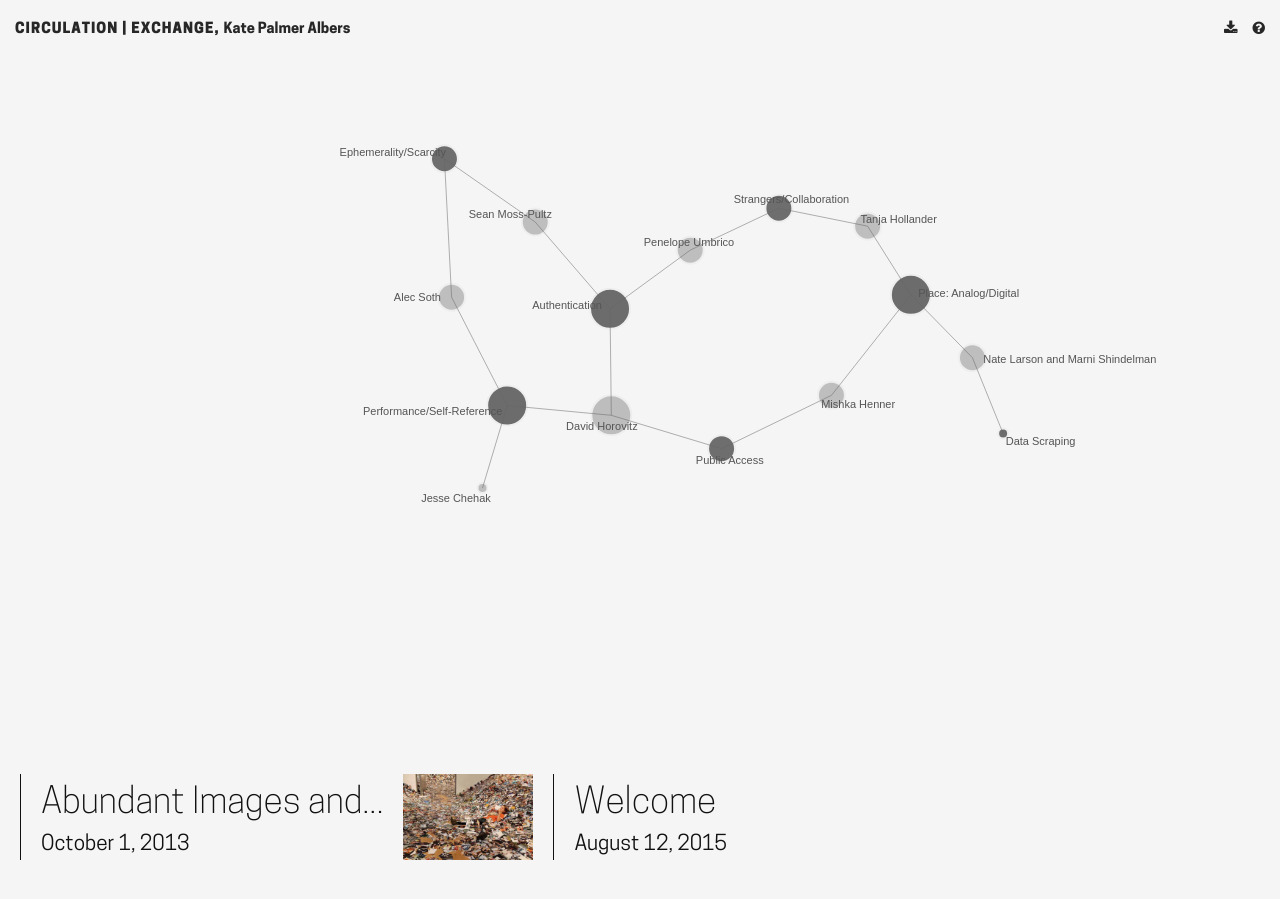
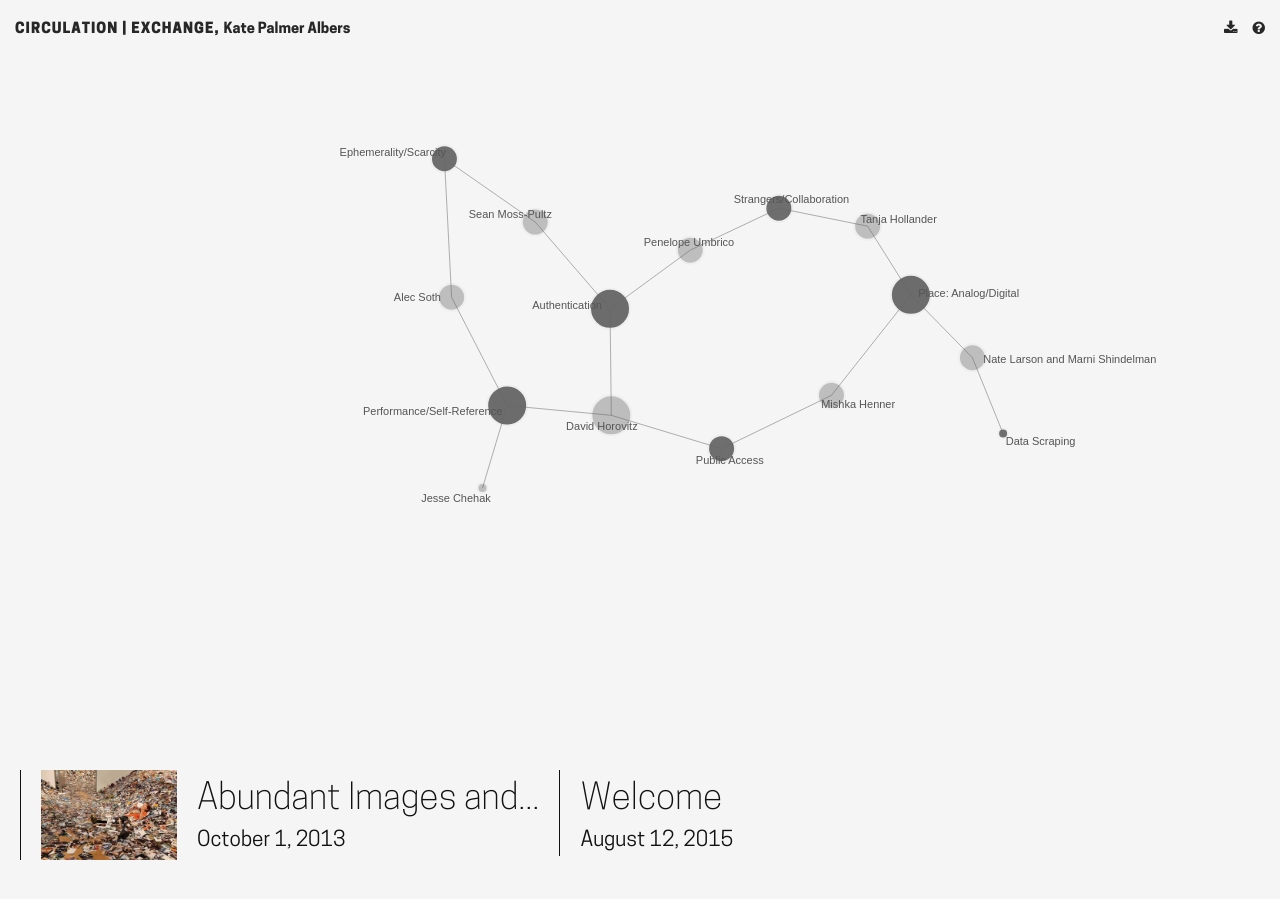
Before and after one commit to katepalbers/circ-exchg, a Jekyll site: the page built from index.html, in a window 1280 px wide. Built offline with Jekyll 4.4.1, drawn with Linux system fonts in a browser that asks for light colours; some web fonts are replaced.

Commit message:
Moves home thumbs to float left

```diff
--- a/assets/css/k.css
+++ b/assets/css/k.css
@@ -76,29 +76,27 @@ sup {
 }
 
 .post-list img {
-	float:right;
-	height: 86px;
-	margin-left: 20px;
+	float:left;
+	height: 90px;
+	margin-right: 20px;
 }
 
 .post-list li {
 	margin-left: 20px;
 	float: left;
+	border-left: 1px solid #111;
+	padding-left: 20px;
 }
 
 .post-list h2 {
 	display: inline-block;
-	margin-bottom: -4px;
-	padding-bottom: 4px;
+	border-left: none;
+	padding-left: 0px;
 }
 
 .post-list span {
 	display: block;
 	font-family: CooperHewitt_Book;
-	/*margin-left: 20px;*/
-	margin-top: 0px;
-	border-left: 1px solid #111;
-	padding-left: 20px;
 }
 
 .post-list a:hover {
```
